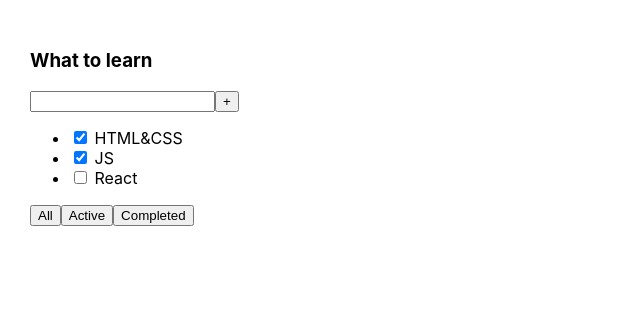
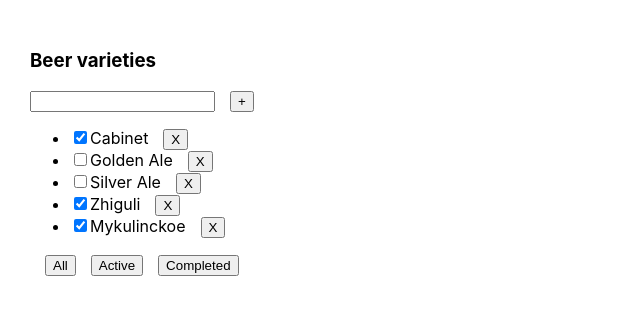
Before and after one commit to makstravm/todo-list-solo, a React (Create React App) app: page / in a window 1280 px wide. Shown: the top 314 px of the page, without its empty margins (0-640 px from the left). Built offline with nearby package versions, Linux system fonts and the light colour scheme.

Commit message:
added handler remove task, and filter task

```diff
--- a/src/App.css
+++ b/src/App.css
@@ -6,3 +6,7 @@
 .App > div {
   margin-right: 50px;
 }
+button{
+  margin-left: 15px;
+  cursor: pointer;
+}
--- a/src/App.tsx
+++ b/src/App.tsx
@@ -1,11 +1,48 @@
-import React from 'react';
+import React, { useState } from 'react';
+import { v1 } from 'uuid';
 import './App.css';
 import { TodoList } from './TodoLIst';
 
+export type FilterType = 'all' | 'active' | 'completed'
+
 function App() {
+  const [task, setTask] = useState([
+    { id: v1(), title: 'Cabinet', isDone: true },
+    { id: v1(), title: 'Golden Ale', isDone: false },
+    { id: v1(), title: 'Silver Ale', isDone: false },
+    { id: v1(), title: 'Zhiguli', isDone: true },
+    { id: v1(), title: 'Mykulinckoe', isDone: true }
+  ])
+
+  function removeTask(taskId: string) {
+    const newTask = task.filter(t => t.id !== taskId)
+    setTask(newTask)
+  }
+  const [filter, setFilter] = useState('all')
+
+  function changeTodList(value: FilterType) {
+    setFilter(value)
+  }
+
+  function filterTasks() {
+    if (filter === 'active') {
+      return task.filter(t => t.isDone === false)
+    }
+    else if (filter === 'completed') {
+      return task.filter(t => t.isDone === true)
+    }
+    else {
+      return task
+    }
+  }
   return (
     <div className="App">
-      <TodoList />
+      <TodoList
+        title='Beer varieties'
+        tasks={filterTasks()}
+        removeTask={removeTask}
+        changeTodList={changeTodList}
+      />
     </div>
   );
 }
--- a/src/TodoLIst.tsx
+++ b/src/TodoLIst.tsx
@@ -1,23 +1,47 @@
 import React from 'react';
+import { FilterType } from './App';
 import './App.css';
 
-export function TodoList() {
+type TaskType = {
+  id: string
+  title: string
+  isDone: boolean
+}
+type TodoListPropsType = {
+  title: string
+  tasks: Array<TaskType>
+  removeTask: (taskId: string) => void
+  changeTodList: (value: FilterType) => void
+}
+
+export function TodoList(props: TodoListPropsType) {
+  const todoListTask = props.tasks.map(t => {
+    const removeTaskHandler = () => props.removeTask(t.id)
+    return (
+      <li>
+        <input type="checkbox" checked={t.isDone} />
+        <span>{t.title}</span>
+        <button onClick={removeTaskHandler}>X</button>
+      </li>
+    )
+  })
+  const filterTodoListAll = () => props.changeTodList('all');
+  const filterTodoListActive = () => props.changeTodList('active');
+  const filterTodoListCompleted = () => props.changeTodList('completed');
   return (
     <div>
-      <h3>What to learn</h3>
+      <h3>{props.title}</h3>
       <div>
         <input />
         <button>+</button>
       </div>
       <ul>
-        <li><input type="checkbox" checked={true} /> <span>HTML&CSS</span></li>
-        <li><input type="checkbox" checked={true} /> <span>JS</span></li>
-        <li><input type="checkbox" checked={false} /> <span>React</span></li>
+        {todoListTask}
       </ul>
       <div>
-        <button>All</button>
-        <button>Active</button>
-        <button>Completed</button>
+        <button onClick={filterTodoListAll}>All</button>
+        <button onClick={filterTodoListActive}>Active</button>
+        <button onClick={filterTodoListCompleted}>Completed</button>
       </div>
     </div>
   )
```
